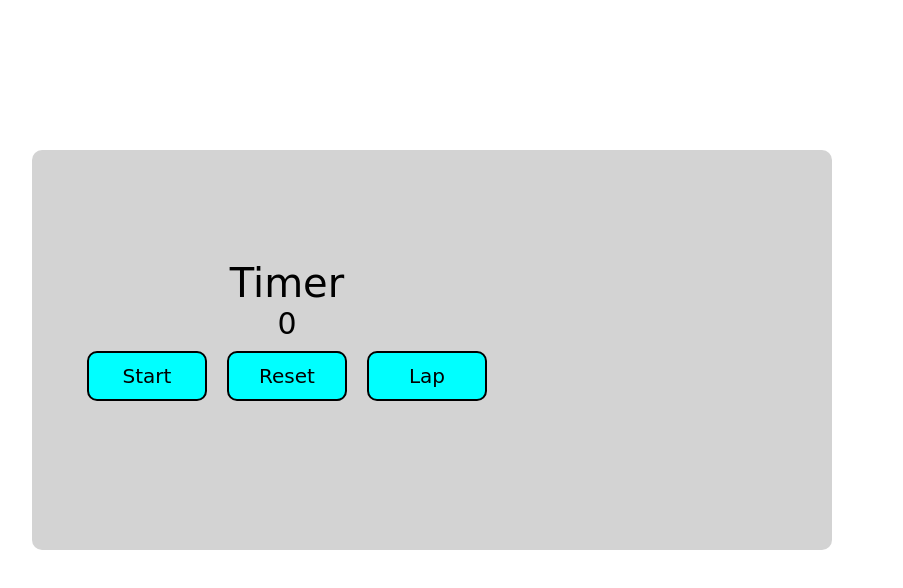
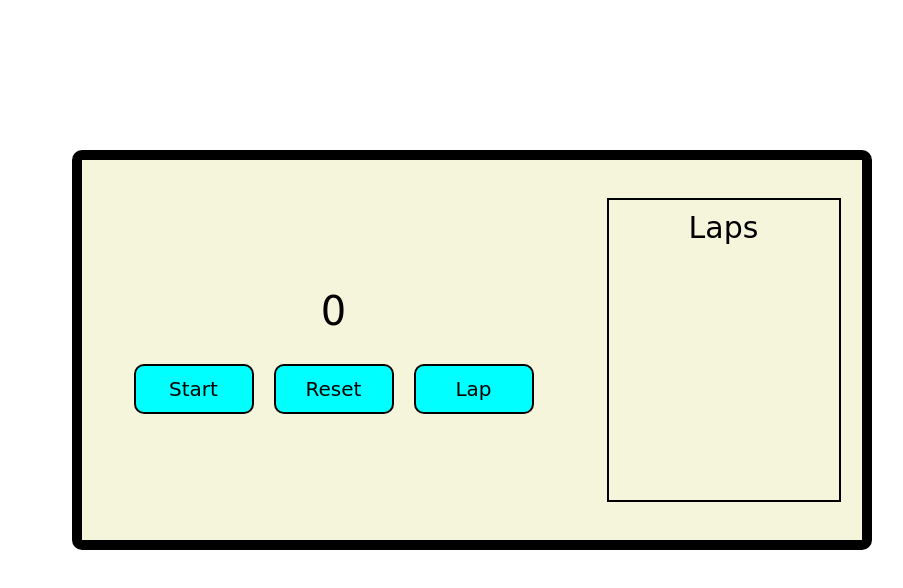
Before and after one commit to vlasoffivan95/stopwatch-practice, a React (Create React App) app: page / in a window 1280 px wide. Shown: the top 588 px of the page, without its empty margins (168-1071 px from the left). Built offline with nearby package versions, Linux system fonts and the light colour scheme.

Commit message:
refactor style and make controllers

```diff
--- /dev/null
+++ b/src/components/ControlBlock/Control.module.css
@@ -0,0 +1,21 @@
+.btnClick,
+.btnClickStop {
+  width: 120px;
+  height: 50px;
+  background-color: aqua;
+  font: 20px black;
+  border-radius: 10px;
+  border: 2px solid black;
+  text-align: center;
+  margin: 10px;
+  padding: 10px;
+  font-family: "Comic Sans MS", "Comic Sans", cursive;
+}
+
+.btnClick:hover {
+  background-color: red;
+}
+
+.btnClickStop {
+  background-color: red;
+}
--- /dev/null
+++ b/src/components/ControlBlock/index.jsx
@@ -0,0 +1,46 @@
+import React, { Component } from "react";
+import styles from "./Control.module.css";
+
+class ControlBlock extends Component {
+  startBtn = () => {
+    const { startWatch } = this.props;
+    startWatch();
+  };
+
+  stopBtn = () => {
+    const { stopWatch } = this.props;
+    stopWatch();
+  };
+
+  resetBtn = () => {
+    const { resetWatch } = this.props;
+    resetWatch();
+  };
+
+  lapsBtn = () => {
+    const { addLaps } = this.props;
+    addLaps();
+  };
+
+  render() {
+    const { statusWatch } = this.props;
+    return (
+      <>
+        <button
+          className={`${statusWatch? styles.btnClickStop : styles.btnClick}`}
+          onClick={statusWatch ? this.stopBtn : this.startBtn}
+        >
+          {statusWatch ? "Stop" : "Start"}
+        </button>
+        <button className={styles.btnClick} onClick={this.resetBtn}>
+          Reset
+        </button>
+        <button className={styles.btnClick} onClick={this.lapsBtn}>
+          Lap
+        </button>
+      </>
+    );
+  }
+}
+
+export default ControlBlock;
--- /dev/null
+++ b/src/components/LapsDisplay/Laps.module.css
@@ -0,0 +1,16 @@
+.lapsStyle {
+  width: 30%;
+  font-size: 14px;
+  font-family: "Comic Sans MS", "Comic Sans", cursive;
+  overflow-y: scroll;
+  height: 80%;
+  border:2px solid black;
+  text-align: center;
+}
+
+.pLaps {
+  font-size:30px;
+  font:bolder;
+  padding:10px;
+  text-align: center;
+}
--- /dev/null
+++ b/src/components/LapsDisplay/index.jsx
@@ -0,0 +1,17 @@
+import React, { Component } from "react";
+import styles from "./Laps.module.css";
+
+class LapsDisplay extends Component {
+  render() {
+    const { lapsArray } = this.props;
+    const lapsNewArray = lapsArray.map((number, index = 1) => (
+      <li key={index + 1}>
+        {" "}
+        Laps#{index + 1} Time:{number}second{" "}
+      </li>
+    ));
+    return <section className={styles.lapsStyle}><p className={styles.pLaps}>Laps</p>{lapsNewArray}</section>;
+  }
+}
+
+export default LapsDisplay;
--- a/src/components/StopWatch/Timer.module.css
+++ b/src/components/StopWatch/Timer.module.css
@@ -1,31 +1,14 @@
-.btnClick {
-  width: 120px;
-  height: 50px;
-  background-color: aqua;
-  font: 20px black;
-  border-radius: 10px;
-  border: 2px solid black;
-  text-align: center;
-  margin: 10px;
-  padding: 10px;
-  font-family: "Comic Sans MS", "Comic Sans", cursive;
-}
-
-.btnClick:hover {
-    background-color: red;
-}
-
 .bigContainer {
   display: flex;
   align-items: center;
   justify-content: space-around;
   height: 400px;
   width: 800px;
-  margin-right: auto;
+  margin: auto;
   margin-top: 150px;
-  margin-left: 200px;
-  background-color: #D3D3D3;
   border-radius: 10px;
+  border: 10px solid black;
+  background-color: beige;
 }
 
 .sectionTimer {
@@ -37,18 +20,6 @@
 
 .h1Timer {
   font-family: "Comic Sans MS", "Comic Sans", cursive;
-  font-size:40px;
+  font-size: 40px;
+  padding: 20px;
 }
-
-.h2Timer {
-  font-family: "Comic Sans MS", "Comic Sans", cursive;
-  font-size:30px;
-}
-
-.lapsStyle {
-    width: 30%;
-    font-size: 14px;
-    font-family: "Comic Sans MS", "Comic Sans", cursive;
-    overflow-y: scroll;
-    height: 80%;
-}
--- a/src/components/StopWatch/index.jsx
+++ b/src/components/StopWatch/index.jsx
@@ -1,5 +1,7 @@
 import React, { Component } from "react";
 import styles from "./Timer.module.css";
+import LapsDisplay from "../LapsDisplay";
+import ControlBlock from "../ControlBlock";
 
 const stateInitial = {
   startNumber: 0,
@@ -60,37 +62,19 @@ class StopWatch extends Component {
 
   render() {
     const { startNumber, statusWatch, laps } = this.state;
-    const lapsArray = laps.map((number, index = 1) => (
-      <li key={index + 1}>
-        {" "}
-        Laps#{index + 1} Time:{number}second{" "}
-      </li>
-    ));
+
     return (
+
       <div className={styles.bigContainer}>
         <section className={styles.sectionTimer}>
-          <h1 className={styles.h1Timer}>Timer</h1>
-          <h2 className={styles.h2Timer}>{startNumber}</h2>
+          <h1 className={styles.h1Timer}>{startNumber}</h1>
           <div className={styles.btnContainer}>
-            <button
-              className={styles.btnClick}
-              onClick={statusWatch ? this.stopWatch : this.startWatch}
-            >
-              {statusWatch ? "Stop" : "Start"}
-            </button>
-            <button className={styles.btnClick} onClick={this.resetWatch}>
-              Reset
-            </button>
-            <button className={styles.btnClick} onClick={this.addLaps}>
-              Lap
-            </button>
+            <ControlBlock statusWatch = {statusWatch} startWatch={this.startWatch} stopWatch={this.stopWatch} resetWatch = {this.resetWatch} addLaps={this.addLaps} />
           </div>
         </section>
+        <LapsDisplay lapsArray={laps} />
+        </div>
 
-        <section className={styles.lapsStyle}>
-          <ul>{lapsArray}</ul>
-        </section>
-      </div>
     );
   }
 }
```
